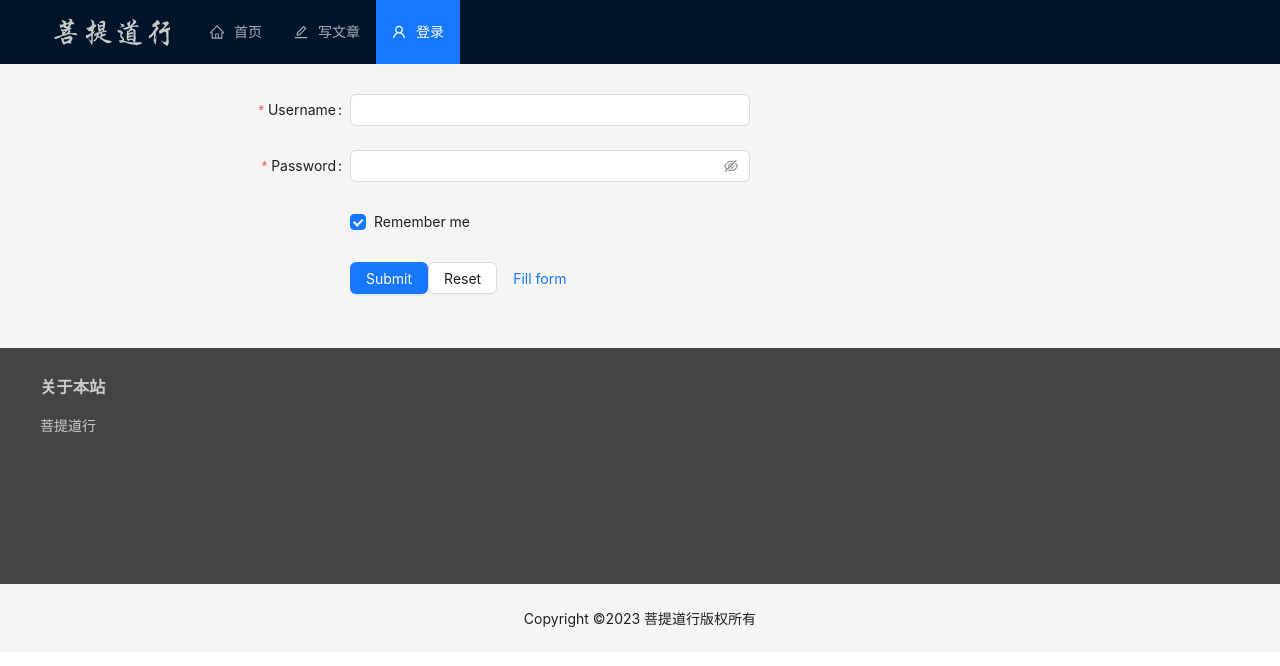
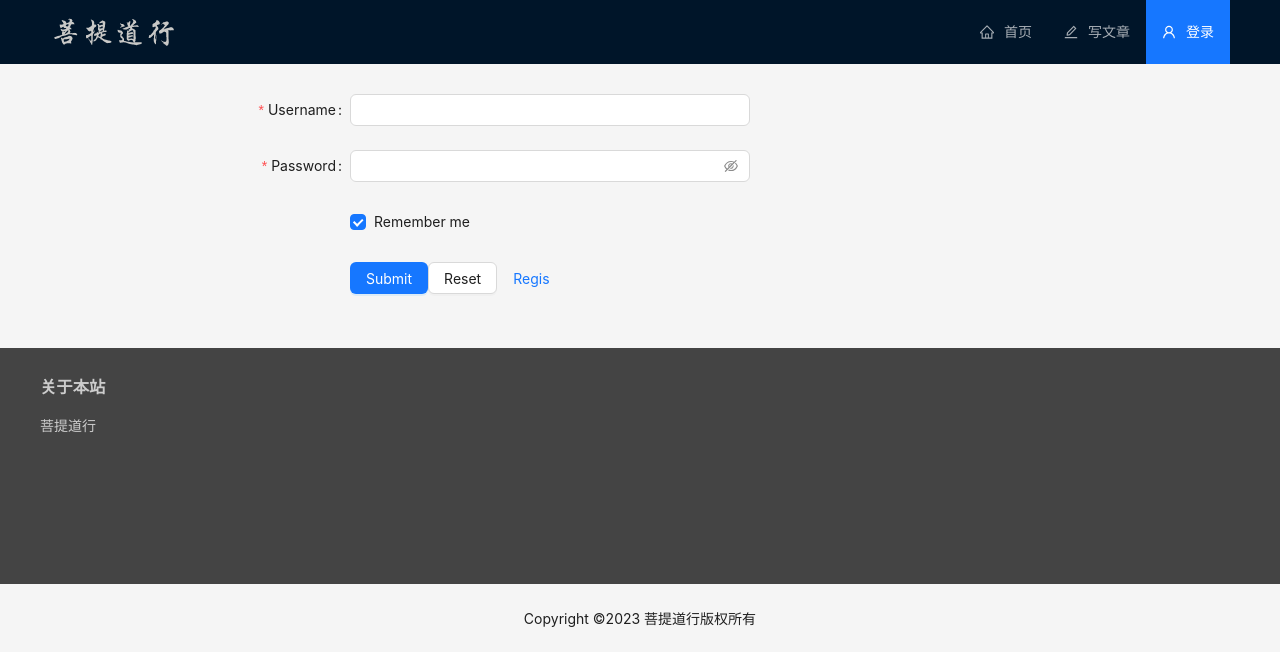
Before and after one commit to AlienAvatar/puti, a React (Create React App) app: page /login in a window 1280 px wide. Shown: the top 666 px of the page. Built offline with nearby package versions, Linux system fonts and the light colour scheme.

Commit message:
完善登录功能，还缺少token

```diff
--- a/package.json
+++ b/package.json
@@ -62,5 +62,6 @@
       "last 1 firefox version",
       "last 1 safari version"
     ]
-  }
+  },
+  "proxy":"http://localhost:9527"
 }
--- a/src/views/pages/components/CusHeader.js
+++ b/src/views/pages/components/CusHeader.js
@@ -1,4 +1,4 @@
-import { Breadcrumb, Layout, Menu, theme } from 'antd';
+import { Breadcrumb, Layout, Menu, theme, Avatar, Space } from 'antd';
 import { AppstoreOutlined, HomeOutlined, UserOutlined,EditOutlined } from '@ant-design/icons';
 import TitleBg from '../assets/header/header_title.png';
 import {useState, setCurrent} from 'react'
@@ -24,12 +24,22 @@ const items = [
       value: '/login',
       icon: <UserOutlined />,
     },
+    // {
+    //   label: (
+    //     <Space size={16}>
+    //       <Avatar src='https://overwatch.nosdn.127.net/1/images/heroes/dva/icon-portrait.png' />
+    //       <span>nickname</span>
+    //     </Space>
+    //     ),
+    //   key:'user'
+    // }
 ];
 
 export default function CusHeader(prop) {
-    console.log('prop',prop.prop);
+    console.log('prop',prop);
 
     const [current, setCurrent] = useState(prop.prop);
+    const {nickName,setNickName} = useState("nick");
 
     const onClickHandle = (e) => {
       console.log('click',e);
@@ -42,14 +52,23 @@ export default function CusHeader(prop) {
           <div
               style={{
               float: 'left',
-            width: 120,
+              width: 128,
               height: 31,
               margin: '16px 24px 16px 0',
               backgroundImage: `url(${TitleBg})`,
               }}
           />
 
-        <Menu theme="dark" onClick={onClickHandle} selectedKeys={[current]} mode="horizontal" items={items} />
+
+          {prop.isLogin && (
+          <Space style={{float:'right'}} size={16}>
+              <Avatar src='https://overwatch.nosdn.127.net/1/images/heroes/dva/icon-portrait.png' />
+              <span>nickname</span>
+          </Space>
+          )}
+
+          <Menu style={{float:'right'}} theme="dark" onClick={onClickHandle} selectedKeys={[current]} mode="horizontal" items={items} />
+
         </Header>
     );
 }
--- a/src/views/pages/routes/Login.js
+++ b/src/views/pages/routes/Login.js
@@ -7,15 +7,37 @@ import ArtCard from "../components/ArticleCard"
 import ArtList from '../components/ArticleList';
 import CusFooter from '../components/CusFooter';
 import CusHeader from '../components/CusHeader';
-import { useRef } from 'react';
+import { useRef,useState,useEffect } from 'react';
+import axios from "axios";
 
 const { Header, Content, Footer } = Layout;
+const PATH_LOGIN = '/login/validUser';
 
-function LoginPage() {
+const PARAM_USERNAME = 'UserName=';
+const PARAM_PASSWORD = 'Password=';
+
+export default function LoginPage() {
+  const [data, setData] = useState("");
+  const [success, setSuccess] = useState(false);
+
   const formRef = useRef(null);
 
   const onFinish = (values) => {
-    console.log('Success:', values);
+    console.log('values:', values);
+
+    axios.post(`${PATH_LOGIN}`,{
+      "UserName" : values.username,
+      "Password" : values.password
+    })
+    .then(response=>{
+      console.log('response',response.data);
+      setData(response.data);
+      if(response.data.code == 200){
+        setSuccess(true);
+      }else{
+        setSuccess(false);
+      }
+    });
   };
 
   const onFinishFailed = (errorInfo) => {
@@ -34,10 +56,10 @@ function LoginPage() {
   return (
     <Layout>
         {/* 自定义头部 */}
-        <CusHeader prop="login" />
+        <CusHeader prop="login" isLogin={success}/>
 
         <Content className="site-layout" style={{ padding: '30px 150px' }}>
-        <Form
+          <Form
             name="basic"
             labelCol={{ span: 8 }}
             wrapperCol={{ span: 16 }}
@@ -76,10 +98,16 @@ function LoginPage() {
                 Reset
               </Button>
               <Button type="link" htmlType="button" onClick={onRegis}>
-                Fill form
+                Regis
               </Button>
             </Form.Item>
           </Form>
+
+          {!success && (
+          <div className="mt-2 text-xs italic text-gray-500">
+              {data.message}
+          </div>
+          )}
         </Content>
 
       <CusFooter />
@@ -90,5 +118,3 @@ function LoginPage() {
 
   );
 }
-
-export default LoginPage;
--- a/src/views/pages/routes/Main.js
+++ b/src/views/pages/routes/Main.js
@@ -6,6 +6,7 @@ import ArtCard from "../components/ArticleCard"
 import ArtList from '../components/ArticleList';
 import CusFooter from '../components/CusFooter';
 import CusHeader from '../components/CusHeader'
+import { useLocation } from 'react-router';
 
 const { Header, Content, Footer } = Layout;
 
@@ -29,6 +30,8 @@ function MainPage() {
   const {
     token: { colorBgContainer },
   } = theme.useToken();
+
+
 
   return (
     <div className="App">
```
Also changed, not shown: 1 other file (tests, documents, lock files or other folders). Lines whose indentation alone changed are shown as unchanged.
